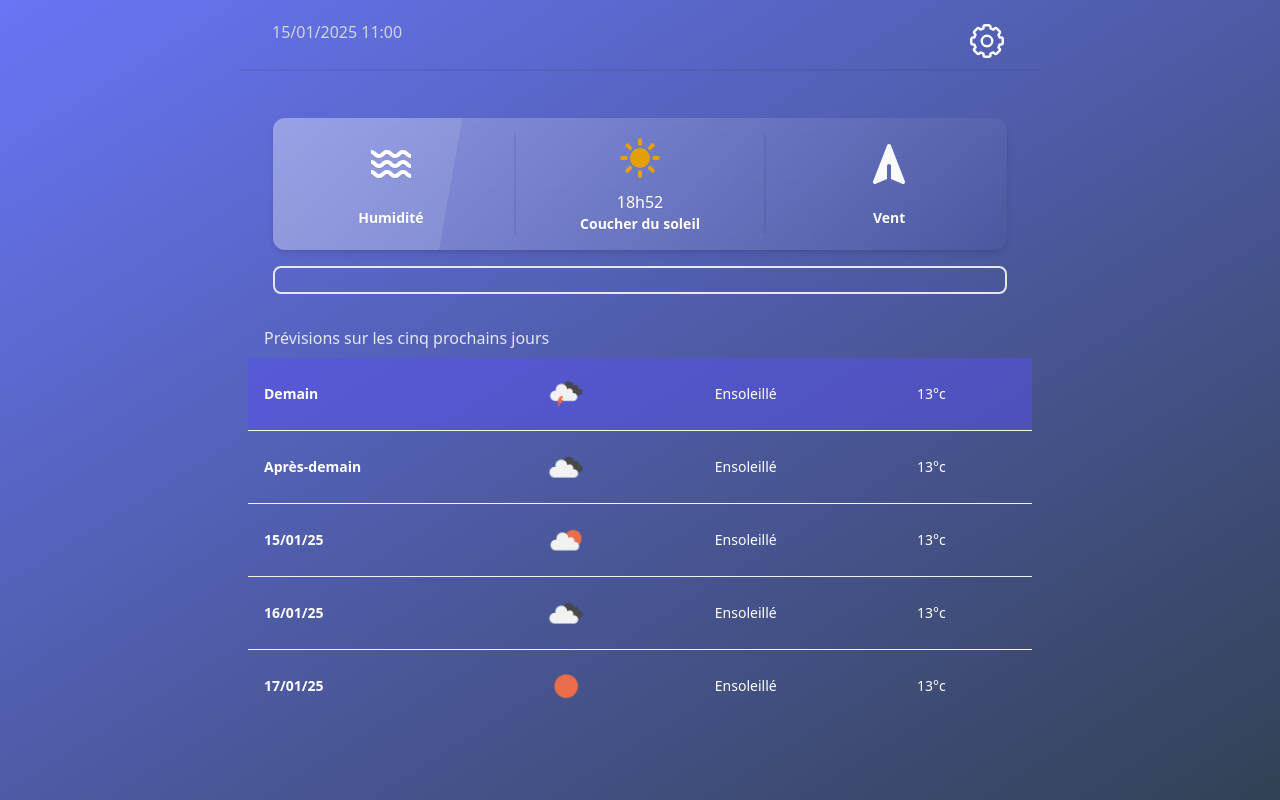
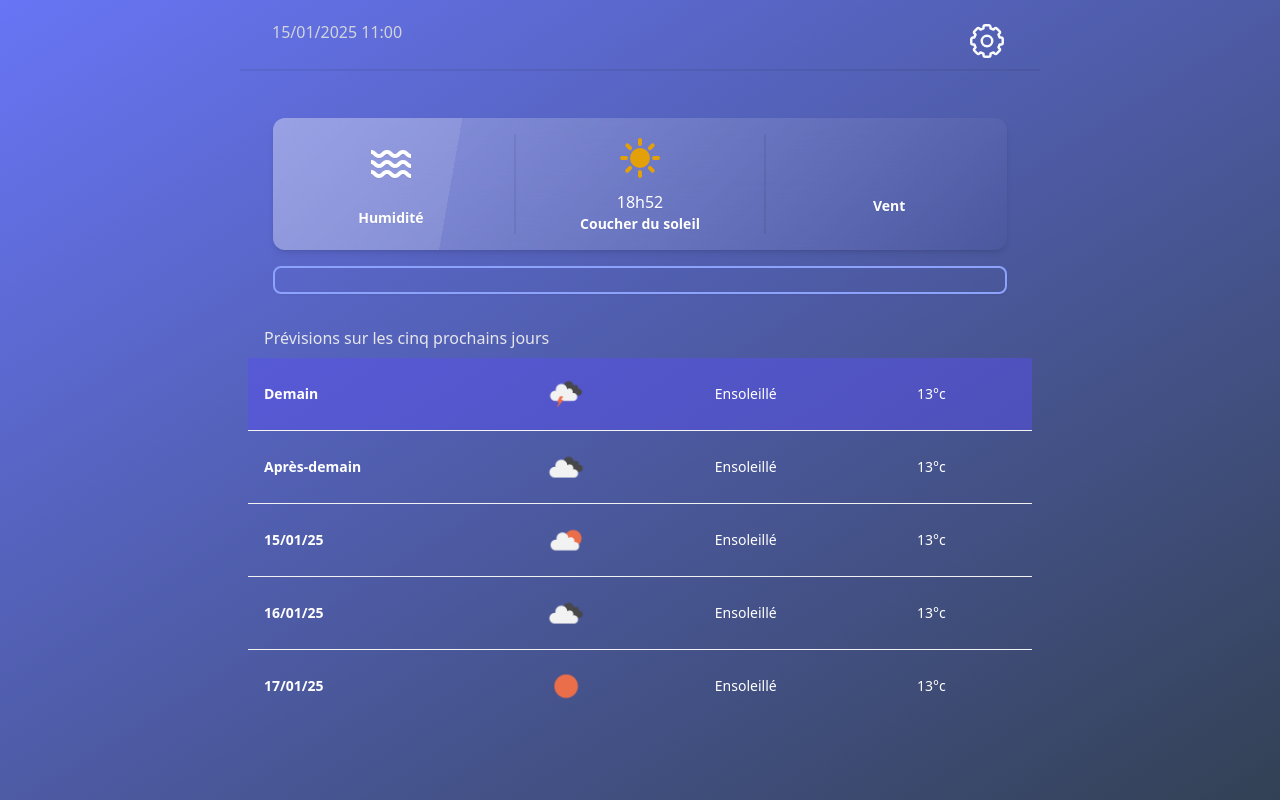
Before and after one commit to BarbierTheo/weather, a website: page index.html in a window 1280 px wide. Drawn offline with nearby package versions, Linux system fonts and the light colour scheme; no server answers.

Commit message:
Repo avant d'aller manger

```diff
--- a/index.html
+++ b/index.html
@@ -142,13 +142,13 @@
                 <div class="divider divider-horizontal"></div>
                 <div class="flex flex-col justify-around w-4/12 gap-2">
                     <div class="self-center" id="windsvg">
-                        <svg class="w-[48px] h-[48px] text-gray-50 self-center" aria-hidden="true"
+                        <!-- <svg class="w-[48px] h-[48px] text-gray-50 self-center" aria-hidden="true"
                             xmlns="http://www.w3.org/2000/svg" width="24" height="24" fill="currentColor"
                             viewBox="0 0 24 24" id="windimg">
                             <path fill-rule="evenodd"
                                 d="M12 2a1 1 0 0 1 .932.638l7 18a1 1 0 0 1-1.326 1.281L13 19.517V13a1 1 0 1 0-2 0v6.517l-5.606 2.402a1 1 0 0 1-1.326-1.281l7-18A1 1 0 0 1 12 2Z"
                                 clip-rule="evenodd" />
-                        </svg>
+                        </svg> -->
                     </div>
                     <div class="text-center">
                         <p class="text-white self-center" id="wind"></p>
@@ -158,12 +158,11 @@
             </div>
         </div>
 
-        <div class="flex w-11/12 border-2 rounded-lg m-auto my-4 p-3 justify-around" id="nexthours">
+        <div class="flex w-11/12 border-2 rounded-lg m-auto my-4 p-3 justify-around border-indigo-400 shadow-sm"
+            id="nexthours">
 
 
         </div>
-
-
 
         <div class="overflow-x-auto m-2 text-white">
             <table class="table">
```
Also changed, not shown: assets/js/script.js (+4 -29 lines), assets/css/tailwind.css.
